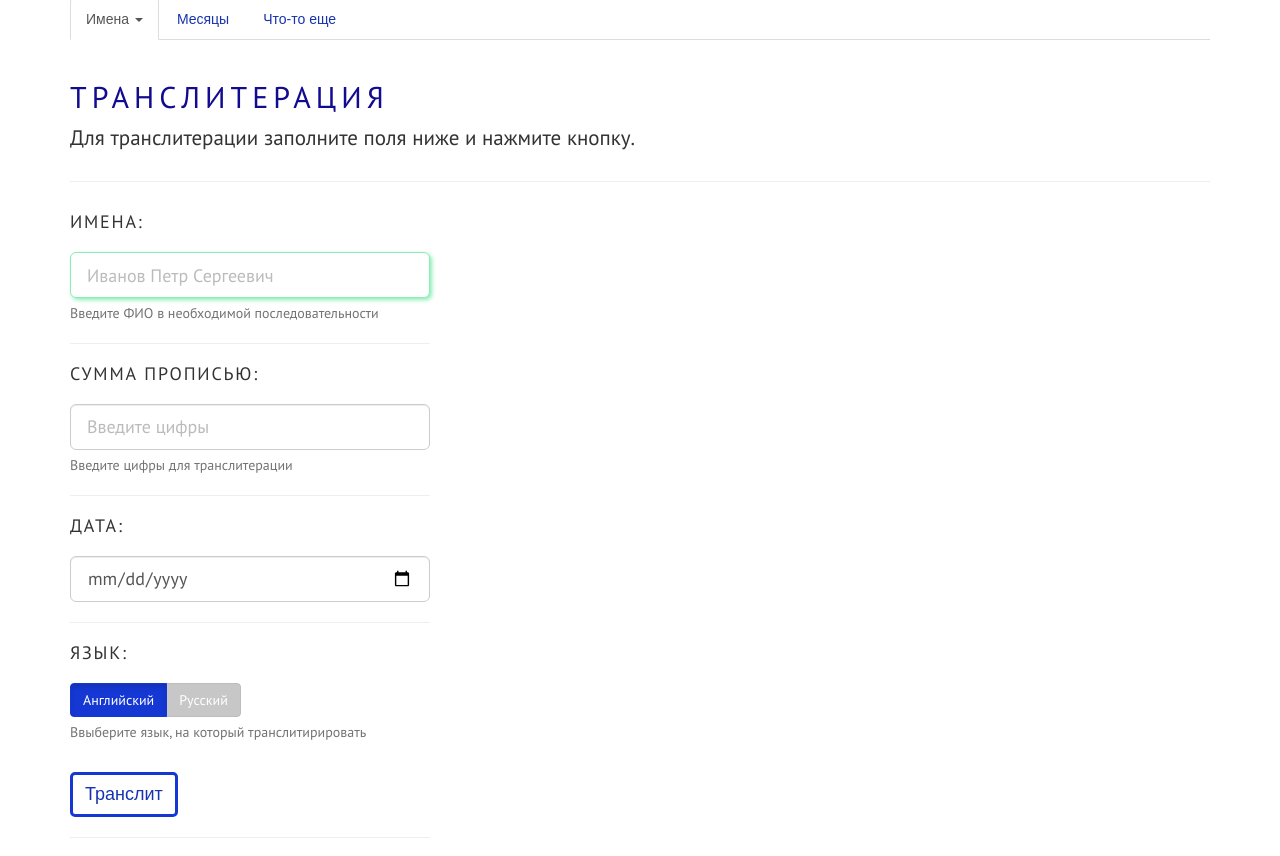
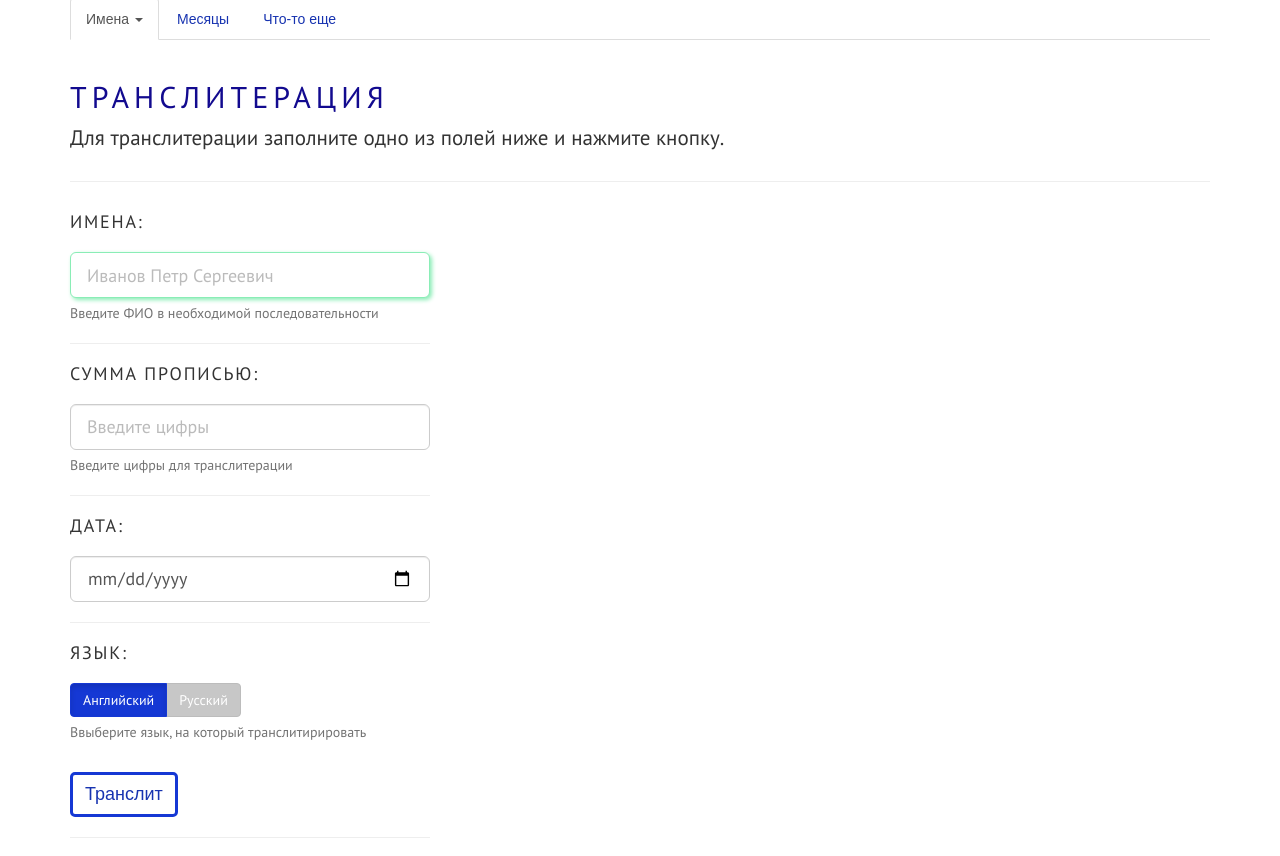
Before and after one commit to rusakvv/freewords, a plain HTML site: page index.html in a window 1280 px wide. Shown: the part 62-918 px from the top of the page. Drawn offline with nearby package versions, Linux system fonts and the light colour scheme; a web font is replaced by a local one.

Commit message:
Замнеа текста

```diff
--- a/index.html
+++ b/index.html
@@ -38,7 +38,7 @@
 		<!-- Заголовок страницы -->
 			<div class="page-header">
 				<h2>Транслитерация</h2>
-				<p class="lead">Для транслитерации заполните поля ниже и нажмите кнопку.</p>
+				<p class="lead">Для транслитерации заполните одно из полей ниже и нажмите кнопку.</p>
 			</div>
 
 			<!-- Форма -->
```
